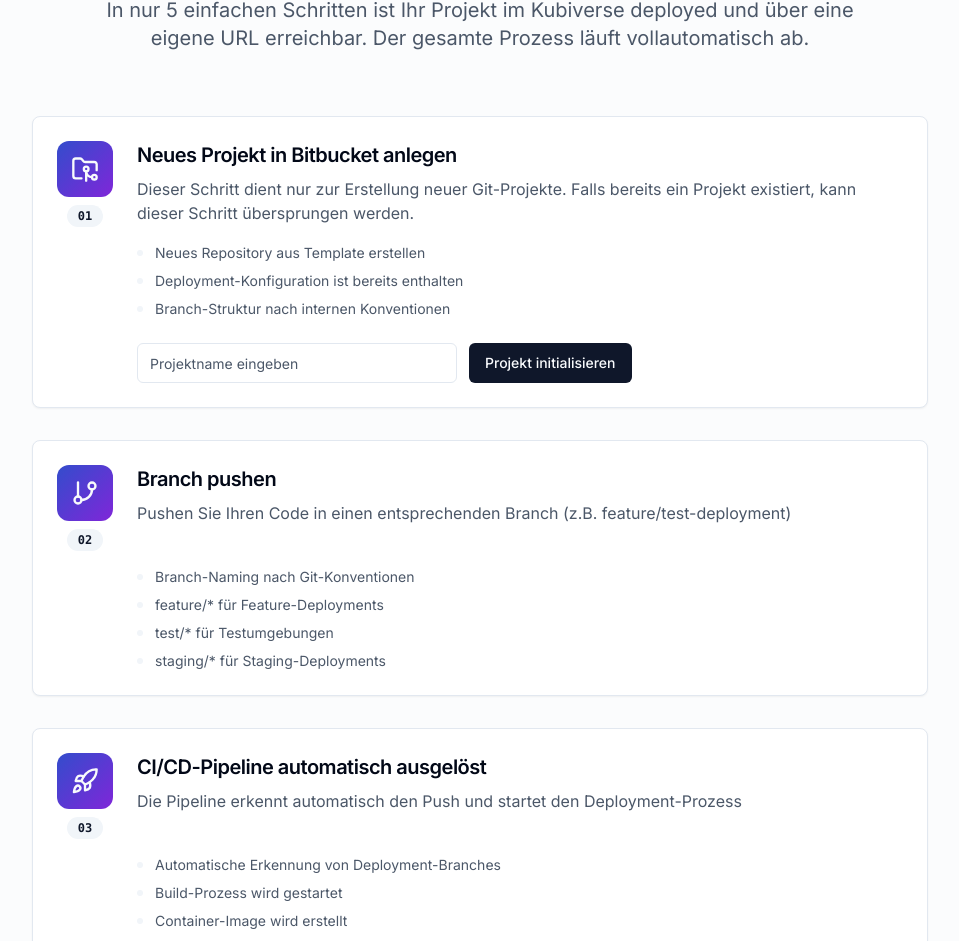
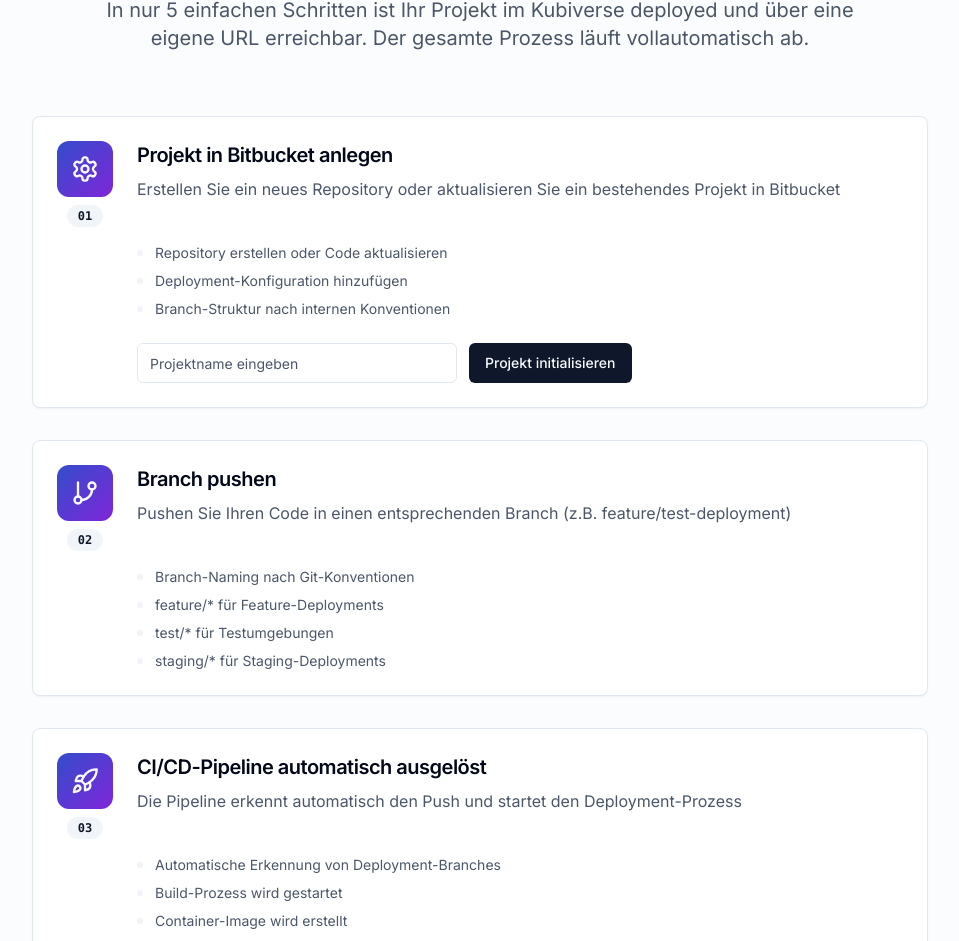
Before and after one commit to Marinek/kubiverse-portal, a React (Vite) app in the folder portal/: page / in a window 1280 px wide. Shown: the part 2073-3014 px from the top of the page, without its empty margins (160-1119 px from the left). Built offline with nearby package versions, Linux system fonts and the light colour scheme; no server answers.

Commit message:
Revert "feat: update deployment guide content"
This reverts commit 74fd6ef166d503f9c39c22a24ea39e00ea6edb85.

```diff
--- a/portal/src/components/DeploymentGuide.tsx
+++ b/portal/src/components/DeploymentGuide.tsx
@@ -8,7 +8,6 @@ import {
   ArrowRight,
   CheckCircle2,
   GitBranch,
-  FolderGit2,
   Rocket,
   Globe,
   Settings,
@@ -57,12 +56,12 @@ export const DeploymentGuide = () => {
   const steps = [
     {
       number: "01",
-      icon: FolderGit2,
-      title: "Neues Projekt in Bitbucket anlegen",
-      description: "Dieser Schritt dient nur zur Erstellung neuer Git-Projekte. Falls bereits ein Projekt existiert, kann dieser Schritt übersprungen werden.",
+      icon: Settings,
+      title: "Projekt in Bitbucket anlegen",
+      description: "Erstellen Sie ein neues Repository oder aktualisieren Sie ein bestehendes Projekt in Bitbucket",
       details: [
-        "Neues Repository aus Template erstellen",
-        "Deployment-Konfiguration ist bereits enthalten",
+        "Repository erstellen oder Code aktualisieren",
+        "Deployment-Konfiguration hinzufügen",
         "Branch-Struktur nach internen Konventionen"
       ]
     },
```
